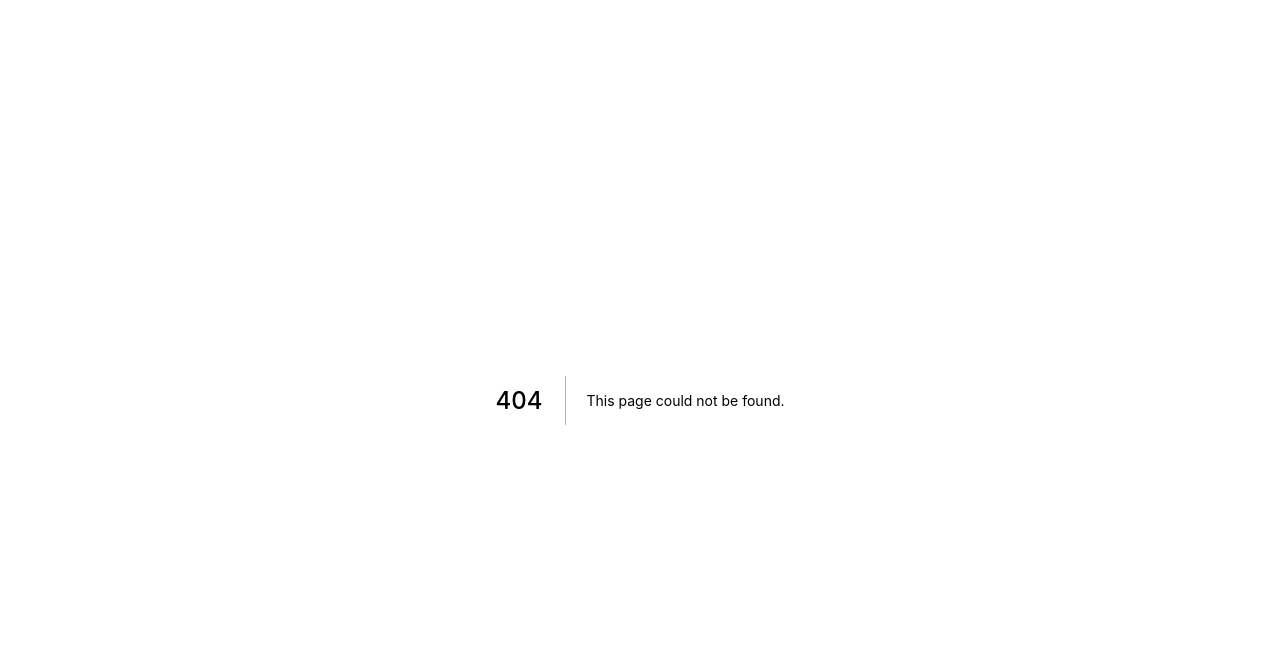
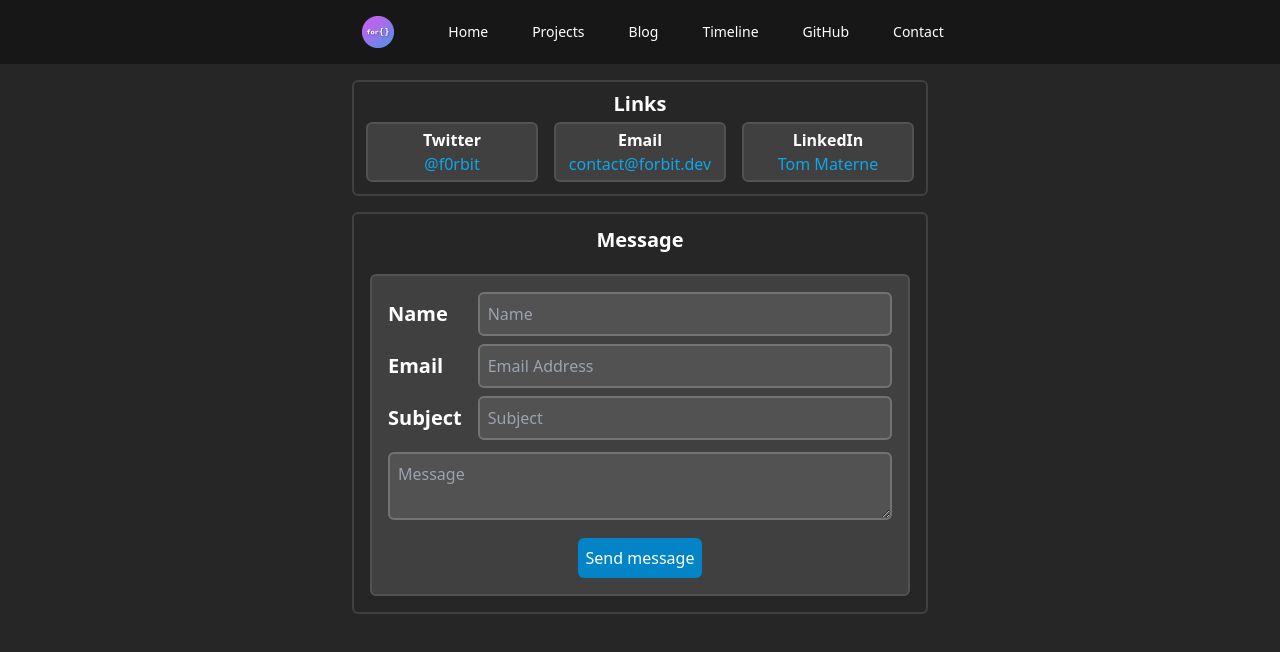
Before and after one commit to f0rbit/forbit-typescript, a Next.js app: page /contact in a window 1280 px wide. Before the commit this address had no page. Shown: the top 652 px of the page. Built offline with nearby package versions, Linux system fonts and the light colour scheme.

Commit message:
add contact page

```diff
--- a/package.json
+++ b/package.json
@@ -13,6 +13,7 @@
     "seed": "ts-node --compiler-options {\"module\":\"CommonJS\"} prisma/seed.ts"
   },
   "dependencies": {
+    "@emailjs/browser": "^3.7.0",
     "@headlessui/react": "^1.7.3",
     "@next-auth/prisma-adapter": "^1.0.4",
     "@prisma/client": "^4.4.0",
--- /dev/null
+++ b/src/components/ContactForm.tsx
@@ -0,0 +1,75 @@
+import emailjs from "@emailjs/browser";
+import React, { Component } from "react";
+class ContactForm extends Component {
+  sendEmail = (e: any) => {
+    e.preventDefault();
+    emailjs
+      .sendForm(
+        process.env.NEXT_PUBLIC_EMAIL_SERVICE_ID ?? "error",
+        process.env.NEXT_PUBLIC_EMAIL_TEMPLATE_ID ?? "error",
+        e.target,
+        process.env.NEXT_PUBLIC_EMAIL_USER_ID
+      )
+      .then();
+    e.target.reset();
+  };
+
+  render() {
+    return (
+      <div>
+        <div className="p-2 text-center text-white">
+          <form onSubmit={this.sendEmail}>
+            <div className="flex flex-col flex-wrap gap-3 rounded-md border-2 border-neutral-600 bg-neutral-700 p-4">
+              <div className="flex flex-row items-center gap-4">
+                <div className="flex w-full flex-row gap-4">
+                  <div className="flex flex-col items-start justify-center space-y-6 text-xl font-semibold">
+                    <h3>Name</h3>
+                    <h3>Email</h3>
+                    <h3>Subject</h3>
+                  </div>
+                  <div className="flex w-full flex-col items-stretch justify-center space-y-2">
+                    <input
+                      type="text"
+                      className="rounded-md border-2 border-neutral-500 bg-neutral-600 p-2 text-white"
+                      placeholder="Name"
+                      name="name"
+                    />
+                    <input
+                      type="email"
+                      className=" rounded-md border-2 border-neutral-500 bg-neutral-600 p-2 text-white"
+                      placeholder="Email Address"
+                      name="email"
+                    />
+                    <input
+                      type="text"
+                      className="rounded-md border-2 border-neutral-500 bg-neutral-600 p-2 text-white"
+                      placeholder="Subject"
+                      name="subject"
+                    />
+                  </div>
+                </div>
+              </div>
+              <div>
+                <textarea
+                  className="w-full rounded-md border-2 border-neutral-500 bg-neutral-600 p-2 text-white"
+                  placeholder="Message"
+                  name="message"
+                />
+              </div>
+              <div>
+                <div>
+                  <input
+                    type="submit"
+                    value="Send message"
+                    className="cursor-pointer rounded-md bg-sky-600 bg-gradient-to-r p-2 text-white hover:bg-sky-700  hover:text-neutral-200"
+                  />
+                </div>
+              </div>
+            </div>
+          </form>
+        </div>
+      </div>
+    );
+  }
+}
+export default ContactForm;
--- a/src/env/schema.mjs
+++ b/src/env/schema.mjs
@@ -28,6 +28,9 @@ export const serverSchema = z.object({
 export const clientSchema = z.object({
   // NEXT_PUBLIC_BAR: z.string(),
   NEXT_PUBLIC_POST_DB: z.string(),
+  NEXT_PUBLIC_EMAIL_USER_ID: z.string(),
+  NEXT_PUBLIC_EMAIL_SERVICE_ID: z.string(),
+  NEXT_PUBLIC_EMAIL_TEMPLATE_ID: z.string()
 });
 
 /**
@@ -38,4 +41,7 @@ export const clientSchema = z.object({
  */
 export const clientEnv = {
   NEXT_PUBLIC_POST_DB: process.env.NEXT_PUBLIC_POST_DB,
+  NEXT_PUBLIC_EMAIL_SERVICE_ID: process.env.NEXT_PUBLIC_EMAIL_SERVICE_ID,
+  NEXT_PUBLIC_EMAIL_TEMPLATE_ID: process.env.NEXT_PUBLIC_EMAIL_TEMPLATE_ID,
+  NEXT_PUBLIC_EMAIL_USER_ID: process.env.NEXT_PUBLIC_EMAIL_USER_ID
 };
--- /dev/null
+++ b/src/pages/contact.tsx
@@ -0,0 +1,58 @@
+import NavBar from "components/NavBar";
+import ContactForm from "components/ContactForm";
+import Head from "next/head";
+export default function Contact() {
+  return (
+    <div className="h-full min-h-screen w-screen overflow-x-hidden bg-neutral-800">
+      <Head>
+        <title>forbit.dev | Contact</title>
+      </Head>
+      <div className="absolute top-0 w-screen">
+        <NavBar noicon={false}/>
+      </div>
+      <div className="h-16" />
+      <div className="flex w-full items-center justify-center p-4">
+        <div className="flex flex-col gap-4">
+          <div className="rounded-md border-2 border-neutral-700 p-2">
+            <h1 className="text-center text-xl font-bold text-white">Links</h1>
+            <div className="flex flex-row flex-wrap items-center justify-center gap-4 p-1 ">
+              <div className="rounded-md border-2 border-neutral-600 bg-neutral-700 p-1 text-center text-white">
+                <h2 className="w-[10rem] font-semibold">Twitter</h2>
+                <a
+                  href="https://twitter.com/f0rbit"
+                  className="text-sky-500 hover:text-sky-600"
+                >
+                  @f0rbit
+                </a>
+              </div>
+              <div className="rounded-md border-2 border-neutral-600 bg-neutral-700 p-1 text-center text-white">
+                <h2 className="w-[10rem] font-semibold">Email</h2>
+                <a
+                  href="mailto:contact@forbit.dev"
+                  className="text-sky-500 hover:text-sky-600"
+                >
+                  contact@forbit.dev
+                </a>
+              </div>
+              <div className="rounded-md border-2 border-neutral-600 bg-neutral-700 p-1 text-center text-white">
+                <h2 className="w-[10rem] font-semibold">LinkedIn</h2>
+                <a
+                  href="https://www.linkedin.com/in/tom-materne-001"
+                  className="text-sky-500 hover:text-sky-600"
+                >
+                  Tom Materne
+                </a>
+              </div>
+            </div>
+          </div>
+          <div className="rounded-md border-2 border-neutral-700 p-2">
+            <h1 className="mb-2 p-1 text-center text-xl font-bold text-white">
+              Message
+            </h1>
+            <ContactForm />
+          </div>
+        </div>
+      </div>
+    </div>
+  );
+}
```
Also changed, not shown: 1 other file (tests, documents, lock files or other folders).
